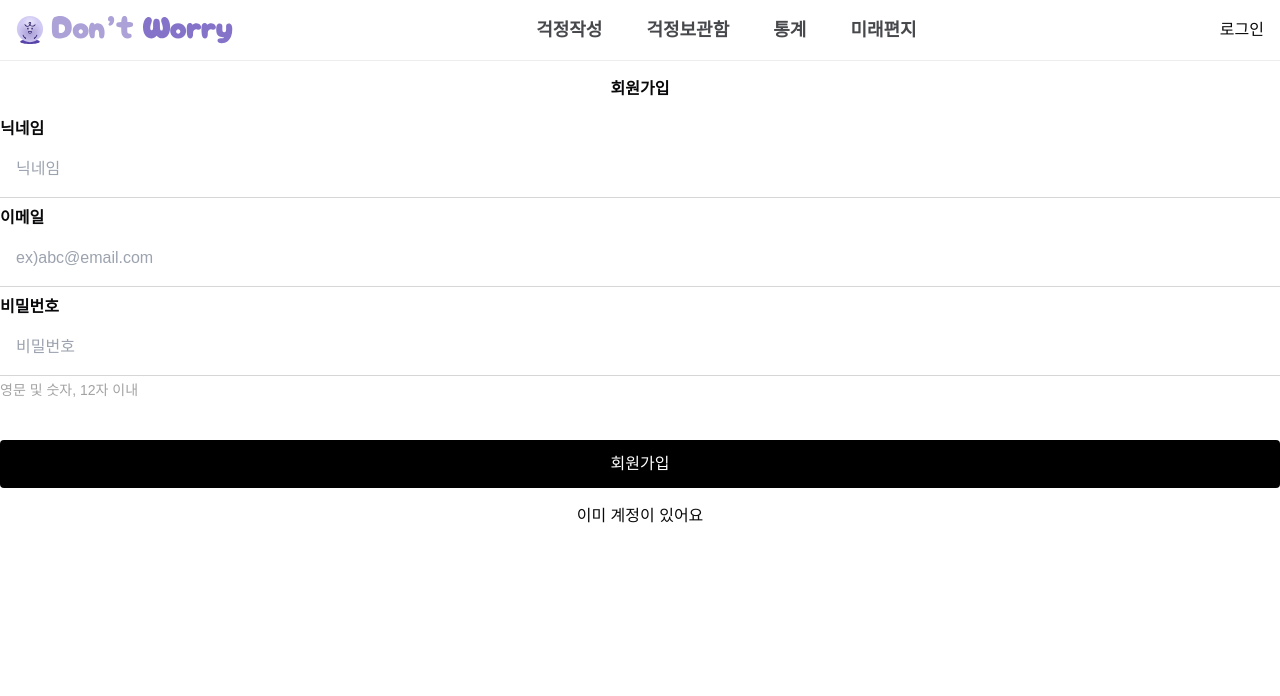
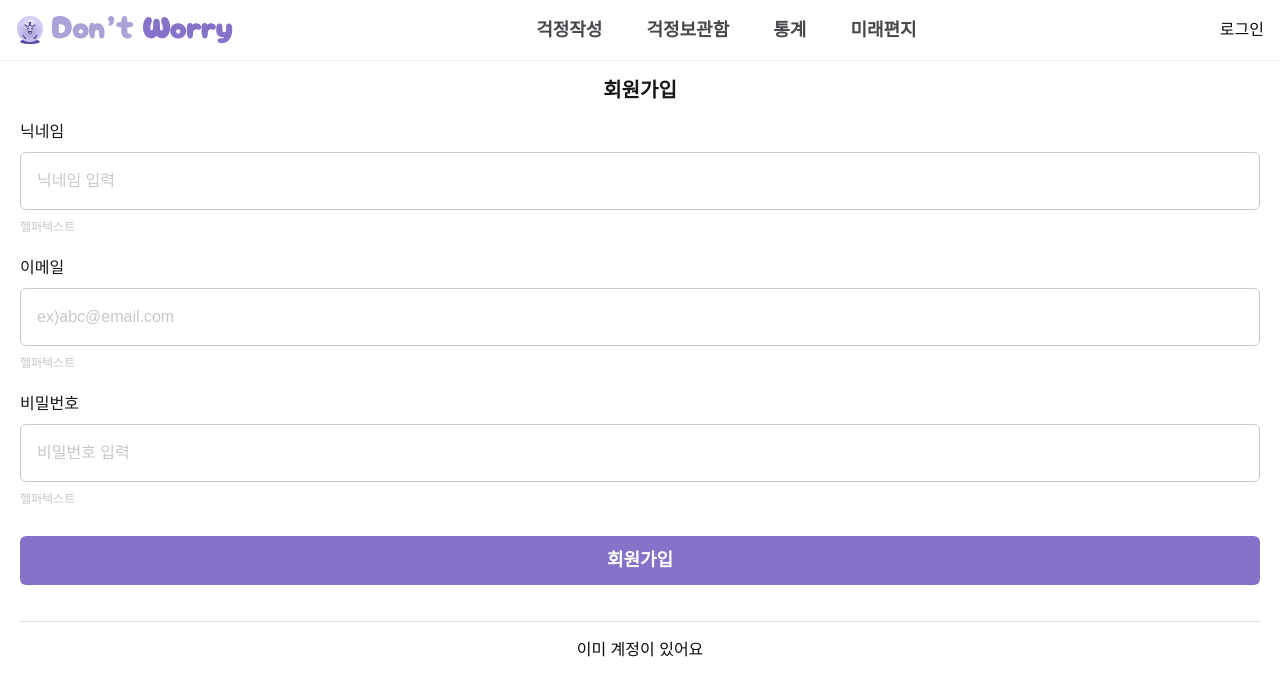
Before and after one commit to PomegranateBlue/dont_worry, a Next.js app: page /auth/signup in a window 1280 px wide. Shown: the top 696 px of the page. Built offline with nearby package versions, Linux system fonts and the light colour scheme; no server answers; a web font is replaced by a local one.

Commit message:
♻️ refactor / 로그인,회원가입 인풋 공통으로 빼기

```diff
--- a/src/app/auth/login/page.tsx
+++ b/src/app/auth/login/page.tsx
@@ -7,11 +7,11 @@ import Text from '@/components/common/Text';
 
 export default function LoginPage() {
   return (
-    <div className="px-4">
+    <div className="px-5">
       <Text variant="title1" color="label-normal" className="my-4 text-center">
         로그인
       </Text>
-      <LoginForm />
+      <LoginForm mode="login" />
       <div className="mt-10">
         <Text variant="body3" color="label-normal" className="text-center">
           소셜 계정으로 로그인
--- a/src/app/auth/signup/page.tsx
+++ b/src/app/auth/signup/page.tsx
@@ -1,106 +1,48 @@
-'use client';
 import { zodResolver } from '@hookform/resolvers/zod';
 import Link from 'next/link';
 import { useFormState } from 'react-dom';
 import { useForm } from 'react-hook-form';
 import { z } from 'zod';
 import { signup } from '../action';
+import Text from '@/components/common/Text';
+import LoginForm from '@/components/loginComponents/LoginForm';
 
-const initialState = { success: false, error: null };
+// const initialState = { success: false, error: null };
 
-const schema = z.object({
-  email: z
-    .string()
-    .email('이메일 형식이 아닙니다.')
-    .nonempty('이메일을 입력하세요'),
-  password: z.string().nonempty('비밀번호를 입력하세요'),
-  fullName: z.string().nonempty('닉네임을 입력해주세요')
-});
+// const schema = z.object({
+//   email: z
+//     .string()
+//     .email('이메일 형식이 아닙니다.')
+//     .nonempty('이메일을 입력하세요'),
+//   password: z.string().nonempty('비밀번호를 입력하세요'),
+//   fullName: z.string().nonempty('닉네임을 입력해주세요')
+// });
 
 const SignupPage = () => {
-  const {
-    register,
-    formState: { errors }
-  } = useForm({
-    resolver: zodResolver(schema),
-    mode: 'onBlur',
-    defaultValues: {
-      email: '',
-      password: '',
-      fullName: ''
-    }
-  });
-  const [state, formAction] = useFormState(signup, initialState);
+  // const {
+  //   register,
+  //   formState: { errors }
+  // } = useForm({
+  //   resolver: zodResolver(schema),
+  //   mode: 'onBlur',
+  //   defaultValues: {
+  //     email: '',
+  //     password: '',
+  //     fullName: ''
+  //   }
+  // });
+  // const [state, formAction] = useFormState(signup, initialState);
 
   return (
-    <>
-      <h2 className="m-4 text-center font-semibold">회원가입</h2>
-      <form action={formAction} className="space-y-2">
-        <div>
-          <label>
-            <span className="font-semibold">닉네임</span>
-            <input
-              {...register('fullName')}
-              type="text"
-              name="fullName"
-              placeholder="닉네임"
-              required
-              className="w-full p-4 border-b-[1px] border-b-[#D6D6D6]"
-            />
-            {errors.fullName && (
-              <p className="text-red-500 mt-1">{errors.fullName.message}</p>
-            )}
-          </label>
-        </div>
-        <div>
-          <label>
-            <span className="font-semibold">이메일</span>
-            <input
-              {...register('email')}
-              type="email"
-              name="email"
-              placeholder="ex)abc@email.com"
-              required
-              className="w-full p-4 border-b-[1px] border-b-[#D6D6D6]"
-            />
-            {errors.email && (
-              <p className="text-red-500 mt-1">{errors.email.message}</p>
-            )}
-          </label>
-        </div>
-        <div>
-          <label>
-            <span className="font-semibold">비밀번호</span>
-            <input
-              {...register('password')}
-              type="password"
-              name="password"
-              placeholder="비밀번호"
-              required
-              className="w-full p-4 border-b-[1px] border-b-[#D6D6D6]"
-            />
-            {errors.password ? (
-              <p className="text-red-500 mt-1">{errors.password.message}</p>
-            ) : (
-              <p className="text-[#A3A3A3] text-sm mt-1">
-                영문 및 숫자, 12자 이내
-              </p>
-            )}
-          </label>
-        </div>
-
-        {state.error && <p>{state.error}</p>}
-        <button
-          type="submit"
-          className="w-full bg-black p-3 rounded-sm !mt-10 text-white"
-        >
-          회원가입
-        </button>
-      </form>
+    <div className="px-5">
+      <Text variant="title1" color="label-normal" className="my-4 text-center">
+        회원가입
+      </Text>
+      <LoginForm mode="signup" />
       <Link href="/auth/login" className="mx-auto mt-4 block w-fit">
         이미 계정이 있어요
       </Link>
-    </>
+    </div>
   );
 };
 
--- /dev/null
+++ b/src/components/loginComponents/InputForm.tsx
@@ -0,0 +1,52 @@
+import { FieldError, UseFormRegister } from 'react-hook-form';
+import Text from '../common/Text';
+
+interface InputFormProps {
+  label: string;
+  type: string;
+  name: string;
+  placeholder: string;
+  required: boolean;
+  register: UseFormRegister<any>;
+  error?: { message?: string };
+  helperText: string;
+}
+export const InputForm = ({
+  label,
+  type,
+  name,
+  placeholder,
+  required,
+  register,
+  error,
+  helperText
+}: InputFormProps) => {
+  return (
+    <div>
+      <label className="space-y-2">
+        <Text variant="body2" color="label-normal">
+          {label}
+        </Text>
+        <input
+          {...register(name, { required })}
+          type={type}
+          name={name}
+          id={name}
+          placeholder={placeholder}
+          className={`w-full p-4 border-[1px] rounded-md focus:outline-none placeholder-label-assistive ${
+            error ? 'border-error' : 'border-label-assistive'
+          }`}
+        />
+        {error ? (
+          <Text variant="label1" color="error">
+            {error.message}
+          </Text>
+        ) : (
+          <Text variant="label1" color="label-assistive">
+            {helperText}
+          </Text>
+        )}
+      </label>
+    </div>
+  );
+};
--- a/src/components/loginComponents/LoginForm.tsx
+++ b/src/components/loginComponents/LoginForm.tsx
@@ -1,5 +1,6 @@
 'use client';
-import { login } from '@/app/auth/action';
+
+import { login, signup } from '@/app/auth/action';
 import { fetchUser } from '@/app/utils/supabase/db';
 import { useUserStore } from '@/store/auth/store';
 import { zodResolver } from '@hookform/resolvers/zod';
@@ -9,20 +10,40 @@ import { useFormState } from 'react-dom';
 import { useForm } from 'react-hook-form';
 import { z } from 'zod';
 import Text from '../common/Text';
+import { InputForm } from './InputForm';
 
-const initialState = { success: false, error: null };
+interface LoginFormProps {
+  mode: string;
+}
 
-const schema = z.object({
+interface FormData {
+  email: string;
+  password: string;
+  fullName?: string;
+}
+
+const loginSchema = z.object({
   email: z
     .string()
     .email('이메일 형식이 아닙니다.')
     .nonempty('이메일을 입력하세요'),
   password: z.string().nonempty('비밀번호를 입력하세요')
 });
-const LoginForm = () => {
+
+const signupSchema = loginSchema.extend({
+  fullName: z.string().nonempty('닉네임을 입력하세요')
+});
+
+const initialState = { success: false, error: null };
+
+const LoginForm = ({ mode }: LoginFormProps) => {
   const router = useRouter();
   const { setUser } = useUserStore();
-  const [state, formAction] = useFormState(login, initialState);
+
+  const schema = mode === 'signup' ? signupSchema : loginSchema;
+  const actionFn = mode === 'signup' ? signup : login;
+  const [state, formAction] = useFormState(actionFn, initialState);
+
   useEffect(() => {
     const afterLogin = async () => {
       console.log(state);
@@ -39,15 +60,17 @@ const LoginForm = () => {
     };
     afterLogin();
   }, [state.success]); // success 상태 변화에만 반응
+
   const {
     register,
     formState: { errors }
-  } = useForm({
+  } = useForm<FormData>({
     resolver: zodResolver(schema),
     mode: 'onBlur',
     defaultValues: {
       email: '',
-      password: ''
+      password: '',
+      fullName: ''
     }
   });
 
@@ -56,57 +79,39 @@ const LoginForm = () => {
       action={formAction}
       className="space-y-5 border-b border-b-line-normal pb-9"
     >
-      <div>
-        <label className="space-y-2">
-          <Text variant="body2" color="label-normal">
-            이메일
-          </Text>
-          <input
-            {...register('email')}
+      {/* 닉네임: 회원가입일 때만 보이게 */}
+      {mode === 'signup' && (
+        <InputForm
+          label="닉네임"
+          type="text"
+          name="fullName"
+          placeholder="닉네임 입력"
+          register={register}
+          error={errors.fullName}
+          helperText="헬퍼텍스트"
+          required
+        />
+      )}
+      <InputForm
+        label="이메일"
         type="email"
         name="email"
-            id="email"
         placeholder="ex)abc@email.com"
+        register={register}
+        error={errors.email}
+        helperText="헬퍼텍스트"
         required
-            className={`w-full p-4 border-[1px] border-label-assistive rounded-md focus:outline-none placeholder-label-assistive ${
-              errors.email ? 'border-error' : ' border-label-assistive'
-            }`}
       />
-          {errors.email ? (
-            <Text variant="label1" color="error">
-              {errors.email.message}
-            </Text>
-          ) : (
-            <Text variant="label1" color="label-assistive">
-              헬퍼 텍스트
-            </Text>
-          )}
-        </label>
-      </div>
-      <div>
-        <label className="space-y-2">
-          <span className="font-semibold">비밀번호</span>
-          <input
-            {...register('password')}
+      <InputForm
+        label="비밀번호"
         type="password"
         name="password"
         placeholder="비밀번호 입력"
+        register={register}
+        error={errors.password}
+        helperText="헬퍼텍스트"
         required
-            className={`w-full p-4 border-[1px] border-label-assistive rounded-md focus:outline-none placeholder-label-assistive ${
-              errors.email ? 'border-error' : ' border-label-assistive'
-            }`}
       />
-          {errors.password ? (
-            <Text variant="label1" color="error">
-              {errors.password.message}
-            </Text>
-          ) : (
-            <Text variant="label1" color="label-assistive">
-              헬퍼 텍스트
-            </Text>
-          )}
-        </label>
-      </div>
 
       {state.error && (
         <Text color="error" className="!mt-4">
@@ -119,7 +124,7 @@ const LoginForm = () => {
         className="w-full bg-primary-4 p-3 rounded-md !mt-7"
       >
         <Text as="span" variant="title2" color="white">
-          로그인
+          {mode === 'signup' ? '회원가입' : '로그인'}
         </Text>
       </button>
     </form>
```
Lines whose indentation alone changed are shown as unchanged.
